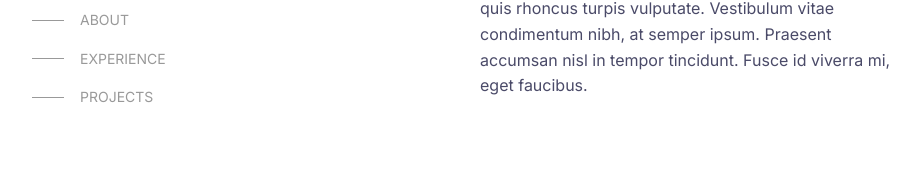
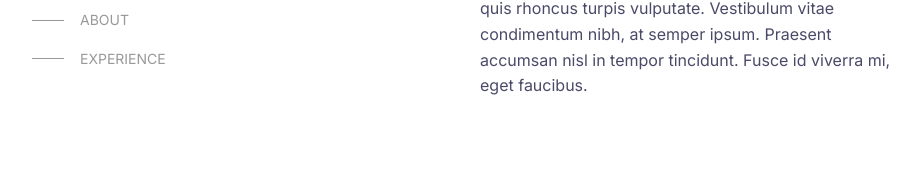
Before and after one commit to tnamdevnote/tnam.dev, a Next.js app: page / in a window 1280 px wide. Shown: the part 330-506 px from the top of the page, without its empty margins (176-1096 px from the left). Built offline with nearby package versions, Linux system fonts and the light colour scheme.

Commit message:
chore: revert changes

```diff
--- a/app/components/tableofcontents.tsx
+++ b/app/components/tableofcontents.tsx
@@ -10,10 +10,6 @@ const toc = [
   {
     name: "EXPERIENCE",
     path: "#experience",
-  },
-  {
-    name: "PROJECTS",
-    path: "#projects",
   },
 ];
 
```
